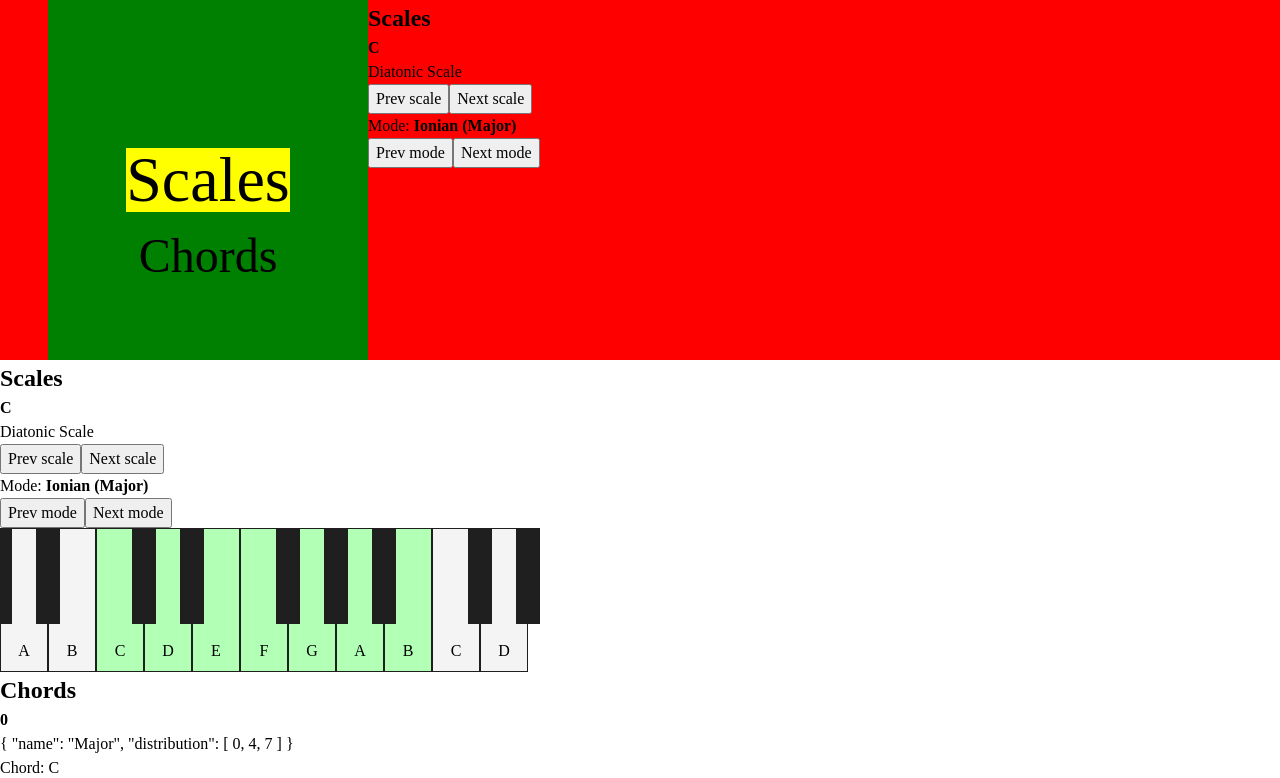
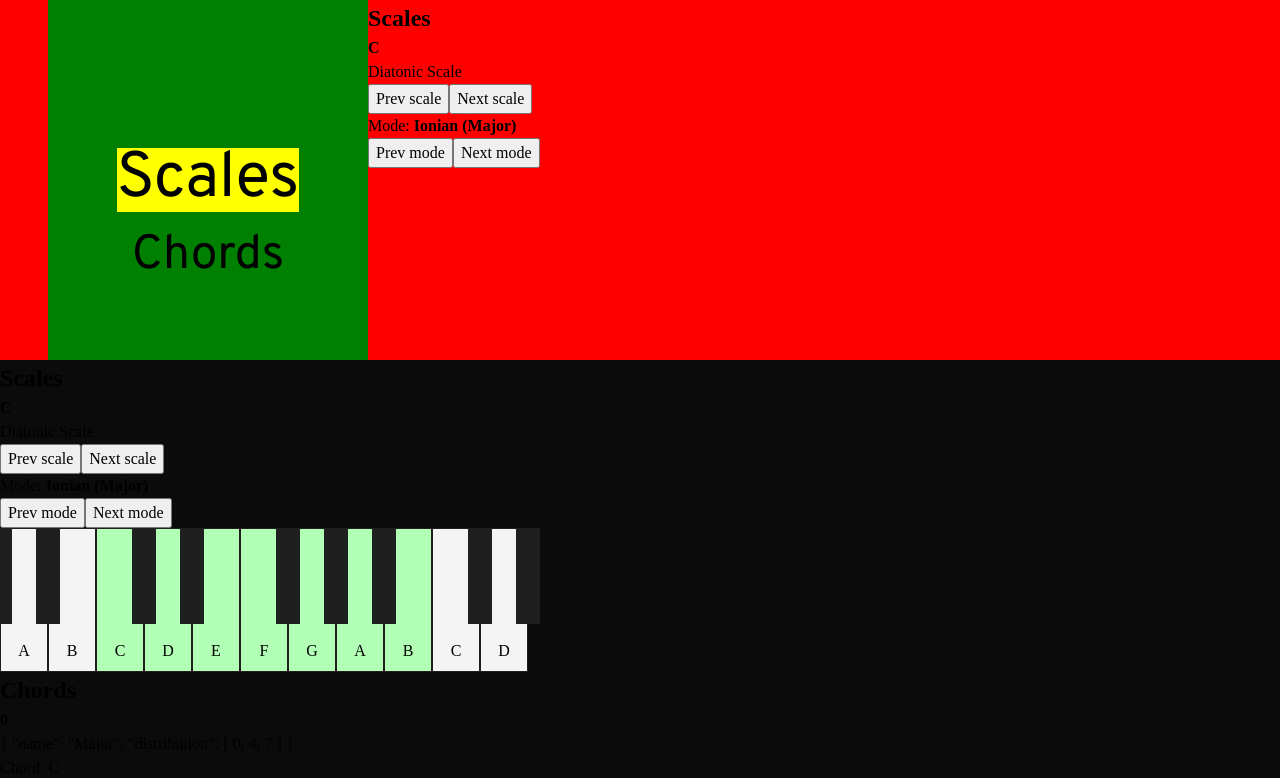
Before and after one commit to RonnyPumaricra/music-sandbox-ng, an Angular app: page / in a window 1280 px wide. Shown: the top 778 px of the page. Built offline with nearby package versions, Linux system fonts and the light colour scheme.

Commit message:
Separate CSS into modules

```diff
--- a/src/styles.css
+++ b/src/styles.css
@@ -1,48 +1,7 @@
-/* You can add global styles to this file, and also import other style files */
-/* 1. Use a more-intuitive box-sizing model */
-*, *::before, *::after {
-  box-sizing: border-box;
-}
-
-/* 2. Remove default margin */
-* {
-  margin: 0;
-}
+@import url("./styles/reset.css");
+@import url("./styles/theme.css");
+@import url("./styles/fonts.css");
 
 body {
-  /* 3. Add accessible line-height */
-  line-height: 1.5;
-  /* 4. Improve text rendering */
-  -webkit-font-smoothing: antialiased;
+  background: var(--primary-100);
 }
-
-/* 5. Improve media defaults */
-img, picture, video, canvas, svg {
-  display: block;
-  max-width: 100%;
-}
-
-/* 6. Inherit fonts for form controls */
-input, button, textarea, select {
-  font: inherit;
-}
-
-/* 7. Avoid text overflows */
-p, h1, h2, h3, h4, h5, h6 {
-  overflow-wrap: break-word;
-}
-
-/* 8. Improve line wrapping */
-p {
-  text-wrap: pretty;
-}
-h1, h2, h3, h4, h5, h6 {
-  text-wrap: balance;
-}
-
-/*
-  9. Create a root stacking context
-*/
-app-root {
-  isolation: isolate;
-}
--- /dev/null
+++ b/src/styles/fonts.css
@@ -0,0 +1,36 @@
+
+@font-face {
+  font-family: "Gothic A1";
+  font-weight: 700;
+  font-style: normal;
+  src: url("/fonts/gothic-a1/GothicA1-Bold.ttf") format("truetype");
+}
+@font-face {
+  font-family: "Gothic A1";
+  font-weight: 400;
+  font-style: normal;
+  src: url("/fonts/gothic-a1/GothicA1-Regular.ttf") format("truetype");
+}
+
+
+@font-face {
+  font-family: "Overpass";
+  font-weight: 400;
+  font-style: normal;
+  src: local("Overpass"),
+   url("/fonts/overpass/Overpass-VariableFont_wght.ttf") format("truetype");
+}
+@font-face {
+  font-family: "Overpass";
+  font-weight: 500;
+  font-style: normal;
+  src: local("Overpass"),
+   url("/fonts/overpass/Overpass-VariableFont_wght.ttf") format("truetype");
+}
+@font-face {
+  font-family: "Overpass";
+  font-weight: 700;
+  font-style: normal;
+  src: local("Overpass"),
+   url("/fonts/overpass/Overpass-VariableFont_wght.ttf") format("truetype");
+}
--- /dev/null
+++ b/src/styles/reset.css
@@ -0,0 +1,48 @@
+/* You can add global styles to this file, and also import other style files */
+/* 1. Use a more-intuitive box-sizing model */
+*, *::before, *::after {
+  box-sizing: border-box;
+}
+
+/* 2. Remove default margin */
+* {
+  margin: 0;
+}
+
+body {
+  /* 3. Add accessible line-height */
+  line-height: 1.5;
+  /* 4. Improve text rendering */
+  -webkit-font-smoothing: antialiased;
+}
+
+/* 5. Improve media defaults */
+img, picture, video, canvas, svg {
+  display: block;
+  max-width: 100%;
+}
+
+/* 6. Inherit fonts for form controls */
+input, button, textarea, select {
+  font: inherit;
+}
+
+/* 7. Avoid text overflows */
+p, h1, h2, h3, h4, h5, h6 {
+  overflow-wrap: break-word;
+}
+
+/* 8. Improve line wrapping */
+p {
+  text-wrap: pretty;
+}
+h1, h2, h3, h4, h5, h6 {
+  text-wrap: balance;
+}
+
+/*
+  9. Create a root stacking context
+*/
+app-root {
+  isolation: isolate;
+}
--- /dev/null
+++ b/src/styles/theme.css
@@ -0,0 +1,14 @@
+:root {
+  --mono-100: #121212;
+  --mono-200: #171717;
+  --mono-300: #212121;
+
+  --mono-500: #84828F;
+  --mono-800: #A8A8A8;
+  --mono-900: #D9D9D9;
+
+  --primary-100: #0A0B0A;
+  --primary-400: #1F9329;
+
+  --serif: "Overpass", serif;
+}
```
